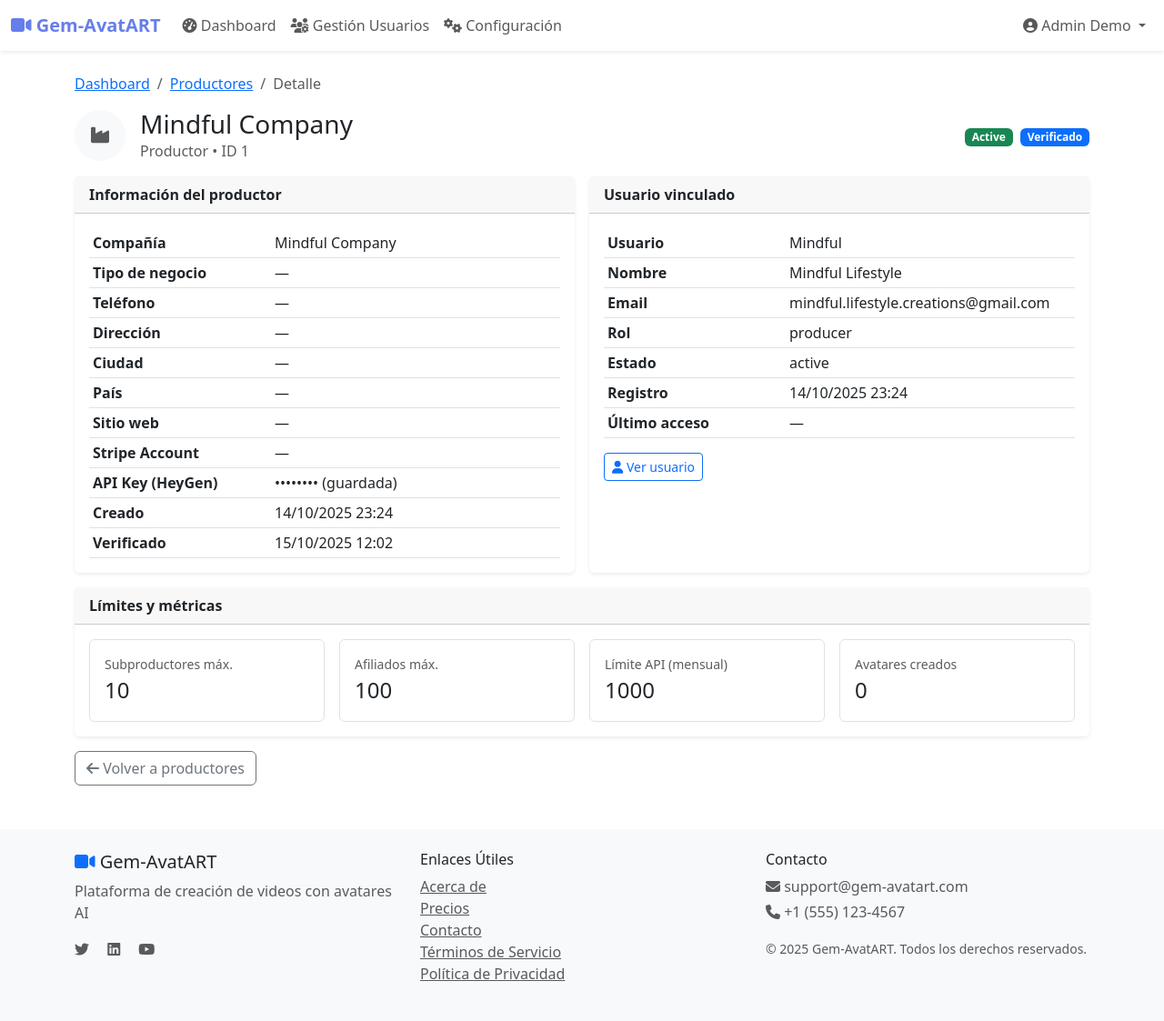
After one commit to emipaz/Gen-AvatART, a Flask app: page /admin/producers/1 in a window 1280 px wide. The commit adds this page. Shown: the whole page at 91% size. Run offline with Flask 3, Linux system fonts and the light colour scheme; a user stored in the database is signed in.

Commit message:
✅ Sincronización completa de aprobación y suspensión de productores con usuarios

```diff
--- a/app/models/producer.py
+++ b/app/models/producer.py
@@ -22,7 +22,6 @@ Cambios según README:
     - ✅ NUEVO: settings JSON para configuraciones adicionales
     - ❌ SIMPLIFICADO: commission_rate, payment_method (ahora se maneja en Stripe)
 """
-
 
 from app import db
 from datetime import datetime
--- a/app/routes/admin.py
+++ b/app/routes/admin.py
@@ -552,6 +552,73 @@ def producers():
 
     # Renderizar template con productores
     return render_template('admin/producers.html', producers=producers)
+
+@admin_bp.route('/producers/<int:producer_id>')
+@login_required
+@admin_required
+def producer_detail(producer_id):
+    # Cargar productor y su usuario asociado (sin depender de backrefs)
+    producer = Producer.query.get_or_404(producer_id)
+    user = User.query.get(producer.user_id)
+
+    # Métricas básicas seguras (evitan atributos que quizás no existan)
+    avatars_count = producer.avatars.count() if hasattr(producer, 'avatars') else 0
+    commissions_count = producer.commissions.count() if hasattr(producer, 'commissions') else 0
+
+    # Reels del usuario (si hay user)
+    total_reels = Reel.query.filter_by(creator_id=user.id).count() if user else 0
+    completed_reels = (
+        Reel.query.filter_by(creator_id=user.id, status=ReelStatus.COMPLETED).count()
+        if user else 0
+    )
+
+    stats = {
+        "avatars_count": avatars_count,
+        "total_commissions": commissions_count,
+        "total_reels": total_reels,
+        "completed_reels": completed_reels,
+    }
+
+    return render_template('admin/producer_detail.html', producer=producer, user=user, stats=stats)
+
+@admin_bp.post("/producers/<int:producer_id>/approve")
+@login_required
+@admin_required
+def approve_producer(producer_id):
+    """Activa un productor y sincroniza su usuario."""
+    producer = Producer.query.get_or_404(producer_id)
+    user = User.query.get(producer.user_id)
+
+    producer.status = ProducerStatus.ACTIVE
+    producer.is_verified = True
+    producer.verified_at = datetime.utcnow()
+
+    if user:
+        user.status = UserStatus.ACTIVE
+        user.is_verified = True
+        user.updated_at = datetime.utcnow()
+
+    db.session.commit()
+    flash(f"✅ Productor {producer.company_name or user.username} activado correctamente.", "success")
+    return redirect(url_for("admin.producer_detail", producer_id=producer.id))
+
+@admin_bp.post("/producers/<int:producer_id>/suspend")
+@login_required
+@admin_required
+def suspend_producer(producer_id):
+    """Suspende un productor y sincroniza su usuario."""
+    producer = Producer.query.get_or_404(producer_id)
+    user = User.query.get(producer.user_id)
+
+    producer.status = ProducerStatus.SUSPENDED
+
+    if user:
+        user.status = UserStatus.SUSPENDED
+        user.updated_at = datetime.utcnow()
+
+    db.session.commit()
+    flash(f"⚠️ Productor {producer.company_name or user.username} suspendido correctamente.", "warning")
+    return redirect(url_for("admin.producer_detail", producer_id=producer.id))
 
 @admin_bp.route('/reels')
 @login_required
@@ -1270,72 +1337,3 @@ def reset_producer_limits(producer_id):
 
     flash('Límites mensuales reseteados correctamente.', 'success')
     return redirect(url_for('admin.producers'))
-
-@admin_bp.route('/producers/<int:producer_id>/suspend', methods=['GET', 'POST'])
-@login_required
-@admin_required
-def suspend_producer(producer_id):
-    """
-    Suspender temporalmente un productor y deshabilitar acceso API.
-
-    Suspende las capacidades de productor bloqueando el acceso a la API
-    de HeyGen y deshabilitando la creación de avatares y gestión de equipos.
-    Medida disciplinaria temporal que puede ser revertida.
-
-    Args:
-        producer_id (int): ID del productor a suspender
-
-    Returns:
-        Redirect: Redirección a lista de productores con mensaje de confirmación
-
-    Form Data (POST):
-        suspension_reason (str, opcional): Motivo de la suspensión para auditoría
-        suspension_duration (int, opcional): Duración en días (0 = indefinida)
-
-    Note:
-        - Suspensión temporal que puede ser revertida por administrador
-        - Bloquea acceso a API de HeyGen inmediatamente
-        - Subproductores y afiliados del productor mantienen acceso limitado
-        - Reels en proceso pueden completarse pero no se crean nuevos
-        - Manejo graceful de diferentes versiones del modelo Producer
-        - Registra timestamp para auditoría y posible reversión automática
-    """
-    # Obtener productor por ID
-    producer = Producer.query.get_or_404(producer_id)
-
-    # Marcar estado de API como suspendida
-    try:
-        # Campo específico para estado de API key
-        producer.api_key_status = 'suspended'
-    except AttributeError:
-        # Campo opcional, ignorar si no existe en el modelo
-        pass
-
-    # Marcar estado general del productor como suspendido
-    try:
-        # Campo de estado general del productor
-        producer.status = 'suspended'
-    except AttributeError:
-        # Campo opcional, ignorar si no existe en el modelo
-        pass
-
-    # Capturar datos opcionales del formulario
-    suspension_reason = request.form.get('suspension_reason')
-    if suspension_reason:
-        try:
-            producer.suspension_reason = suspension_reason
-        except AttributeError:
-            pass
-
-    # Registrar timestamp de la suspensión
-    try:
-        producer.suspended_at = datetime.utcnow()
-    except AttributeError:
-        pass
-
-    # Actualizar timestamp de modificación (campo estándar)
-    producer.updated_at = datetime.utcnow()
-    db.session.commit()
-
-    flash('Productor suspendido correctamente.', 'warning')
-    return redirect(url_for('admin.producers'))
--- /dev/null
+++ b/app/templates/admin/producer_detail.html
@@ -0,0 +1,167 @@
+{% extends "base.html" %}
+{% block title %}Detalle de Productor{% endblock %}
+
+{% block content %}
+<div class="container my-4">
+  <!-- Migas -->
+  <nav aria-label="breadcrumb" class="mb-3">
+    <ol class="breadcrumb">
+      <li class="breadcrumb-item"><a href="{{ url_for('admin.dashboard') }}">Dashboard</a></li>
+      <li class="breadcrumb-item"><a href="{{ url_for('admin.producers') }}">Productores</a></li>
+      <li class="breadcrumb-item active" aria-current="page">Detalle</li>
+    </ol>
+  </nav>
+
+  <!-- Header -->
+  <div class="d-flex align-items-center justify-content-between mb-3">
+    <div class="d-flex align-items-center">
+      <div class="me-3">
+        <span class="rounded-circle bg-light d-inline-flex align-items-center justify-content-center"
+              style="width:56px;height:56px;">
+          <i class="fas fa-industry fa-lg text-muted"></i>
+        </span>
+      </div>
+      <div>
+        <h3 class="mb-0">{{ producer.company_name or '—' }}</h3>
+        <div class="text-muted">
+          Productor • ID {{ producer.id }}
+        </div>
+      </div>
+    </div>
+
+    <div class="text-end">
+      <span class="badge
+        {% if producer.status.value == 'active' %}bg-success
+        {% elif producer.status.value == 'pending' %}bg-warning text-dark
+        {% elif producer.status.value == 'suspended' %}bg-danger
+        {% else %}bg-secondary{% endif %}">
+        {{ producer.status.value|title }}
+      </span>
+      {% if producer.is_verified %}
+        <span class="badge bg-primary ms-1">Verificado</span>
+      {% endif %}
+    </div>
+  </div>
+
+  <!-- Tarjetas principales -->
+  <div class="row g-3">
+    <!-- Info del productor -->
+    <div class="col-12 col-lg-6">
+      <div class="card h-100">
+        <div class="card-header fw-semibold">
+          Información del productor
+        </div>
+        <div class="card-body">
+          <table class="table table-sm mb-0">
+            <tr><th style="width:200px;">Compañía</th><td>{{ producer.company_name or '—' }}</td></tr>
+            <tr><th>Tipo de negocio</th><td>{{ producer.business_type or '—' }}</td></tr>
+            <tr><th>Teléfono</th><td>{{ producer.phone or '—' }}</td></tr>
+            <tr><th>Dirección</th><td>{{ producer.address or '—' }}</td></tr>
+            <tr><th>Ciudad</th><td>{{ producer.city or '—' }}</td></tr>
+            <tr><th>País</th><td>{{ producer.country or '—' }}</td></tr>
+            <tr>
+              <th>Sitio web</th>
+              <td>
+                {% if producer.website %}
+                  <a href="{{ producer.website }}" target="_blank" rel="noopener">Abrir</a>
+                {% else %}
+                  —
+                {% endif %}
+              </td>
+            </tr>
+            <tr><th>Stripe Account</th><td>{{ producer.stripe_account_id or '—' }}</td></tr>
+            <tr>
+              <th>API Key (HeyGen)</th>
+              <td>{{ producer.heygen_api_key_encrypted and '•••••••• (guardada)' or '—' }}</td>
+            </tr>
+            <tr><th>Creado</th><td>{{ producer.created_at.strftime('%d/%m/%Y %H:%M') if producer.created_at else '—' }}</td></tr>
+            <tr><th>Verificado</th><td>{{ producer.verified_at.strftime('%d/%m/%Y %H:%M') if producer.verified_at else '—' }}</td></tr>
+          </table>
+        </div>
+      </div>
+    </div>
+
+    <!-- Info del usuario vinculado -->
+    <div class="col-12 col-lg-6">
+      <div class="card h-100">
+        <div class="card-header fw-semibold">
+          Usuario vinculado
+        </div>
+        <div class="card-body">
+          {% if producer.user %}
+            <table class="table table-sm mb-3">
+              <tr><th style="width:200px;">Usuario</th><td>{{ producer.user.username }}</td></tr>
+              <tr><th>Nombre</th><td>{{ (producer.user.first_name ~ ' ' ~ producer.user.last_name)|trim or '—' }}</td></tr>
+              <tr><th>Email</th><td>{{ producer.user.email }}</td></tr>
+              <tr><th>Rol</th><td>{{ producer.user.role.value if producer.user.role else '—' }}</td></tr>
+              <tr><th>Estado</th><td>{{ producer.user.status.value if producer.user.status else '—' }}</td></tr>
+              <tr><th>Registro</th><td>{{ producer.user.created_at.strftime('%d/%m/%Y %H:%M') if producer.user.created_at else '—' }}</td></tr>
+              <tr><th>Último acceso</th><td>{{ producer.user.last_login.strftime('%d/%m/%Y %H:%M') if producer.user.last_login else '—' }}</td></tr>
+            </table>
+
+            <a href="{{ url_for('admin.user_detail', user_id=producer.user.id) }}" class="btn btn-outline-primary btn-sm">
+              <i class="fas fa-user"></i> Ver usuario
+            </a>
+          {% else %}
+            <div class="alert alert-warning mb-0">
+              No hay usuario asociado a este productor.
+            </div>
+          {% endif %}
+        </div>
+      </div>
+    </div>
+
+    <!-- Límites y métricas -->
+    <div class="col-12">
+      <div class="card">
+        <div class="card-header fw-semibold">
+          Límites y métricas
+        </div>
+        <div class="card-body">
+          <div class="row g-3">
+            <div class="col-6 col-md-3">
+              <div class="p-3 border rounded h-100">
+                <div class="text-muted small">Subproductores máx.</div>
+                <div class="fs-4">{{ producer.max_subproducers or 0 }}</div>
+              </div>
+            </div>
+            <div class="col-6 col-md-3">
+              <div class="p-3 border rounded h-100">
+                <div class="text-muted small">Afiliados máx.</div>
+                <div class="fs-4">{{ producer.max_affiliates or 0 }}</div>
+              </div>
+            </div>
+            <div class="col-6 col-md-3">
+              <div class="p-3 border rounded h-100">
+                <div class="text-muted small">Límite API (mensual)</div>
+                <div class="fs-4">{{ producer.monthly_api_limit or 0 }}</div>
+              </div>
+            </div>
+            <div class="col-6 col-md-3">
+              <div class="p-3 border rounded h-100">
+                <div class="text-muted small">Avatares creados</div>
+                <div class="fs-4">{{ producer.avatars.count() }}</div>
+              </div>
+            </div>
+          </div>
+
+          {% if producer.settings %}
+            <hr>
+            <div>
+              <div class="text-muted small mb-2">Configuración</div>
+              <pre class="bg-light p-2 rounded small mb-0">{{ producer.settings | tojson(indent=2) }}</pre>
+            </div>
+          {% endif %}
+        </div>
+      </div>
+    </div>
+  </div>
+
+  <!-- Acciones inferiores -->
+  <div class="mt-3">
+    <a href="{{ url_for('admin.producers') }}" class="btn btn-outline-secondary">
+      <i class="fas fa-arrow-left"></i> Volver a productores
+    </a>
+  </div>
+</div>
+{% endblock %}
```
Also changed, not shown: app/templates/admin/producers.html (+17 -0 lines), instance/gem_avatart.db.
